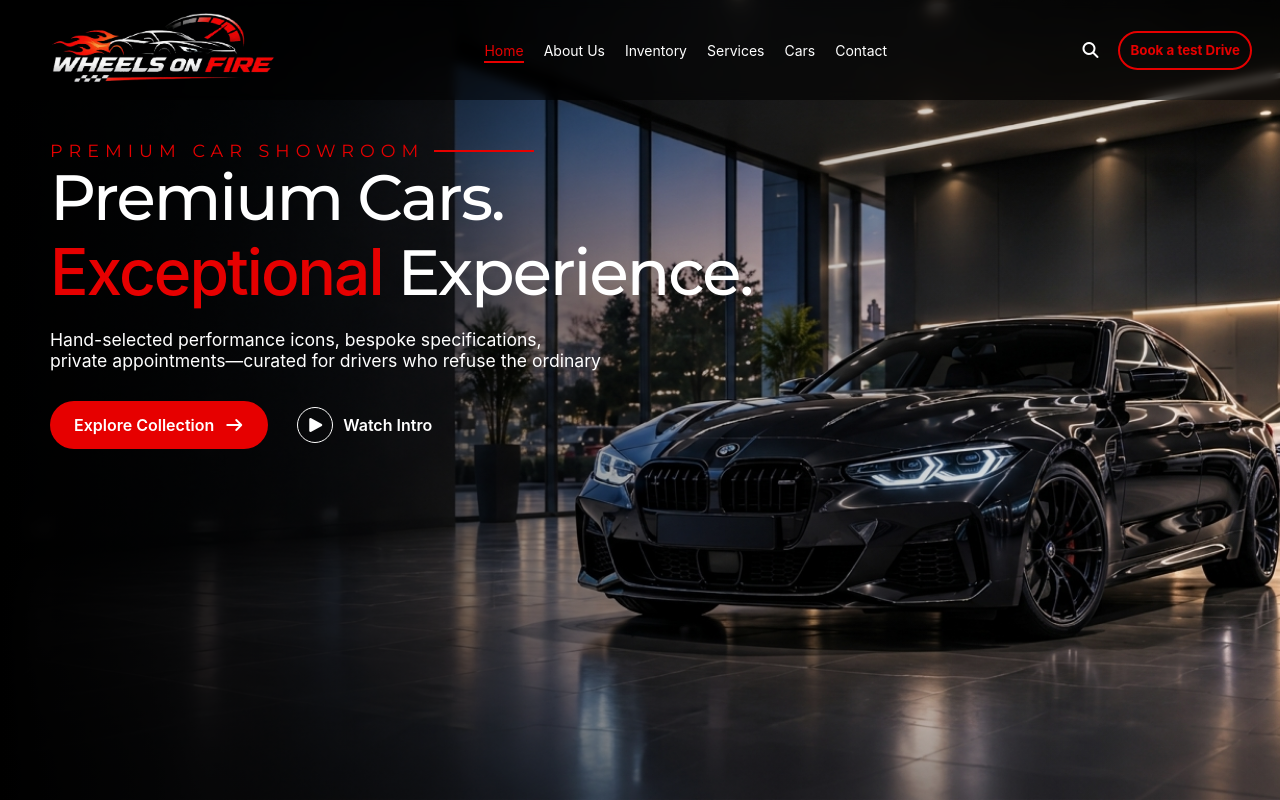
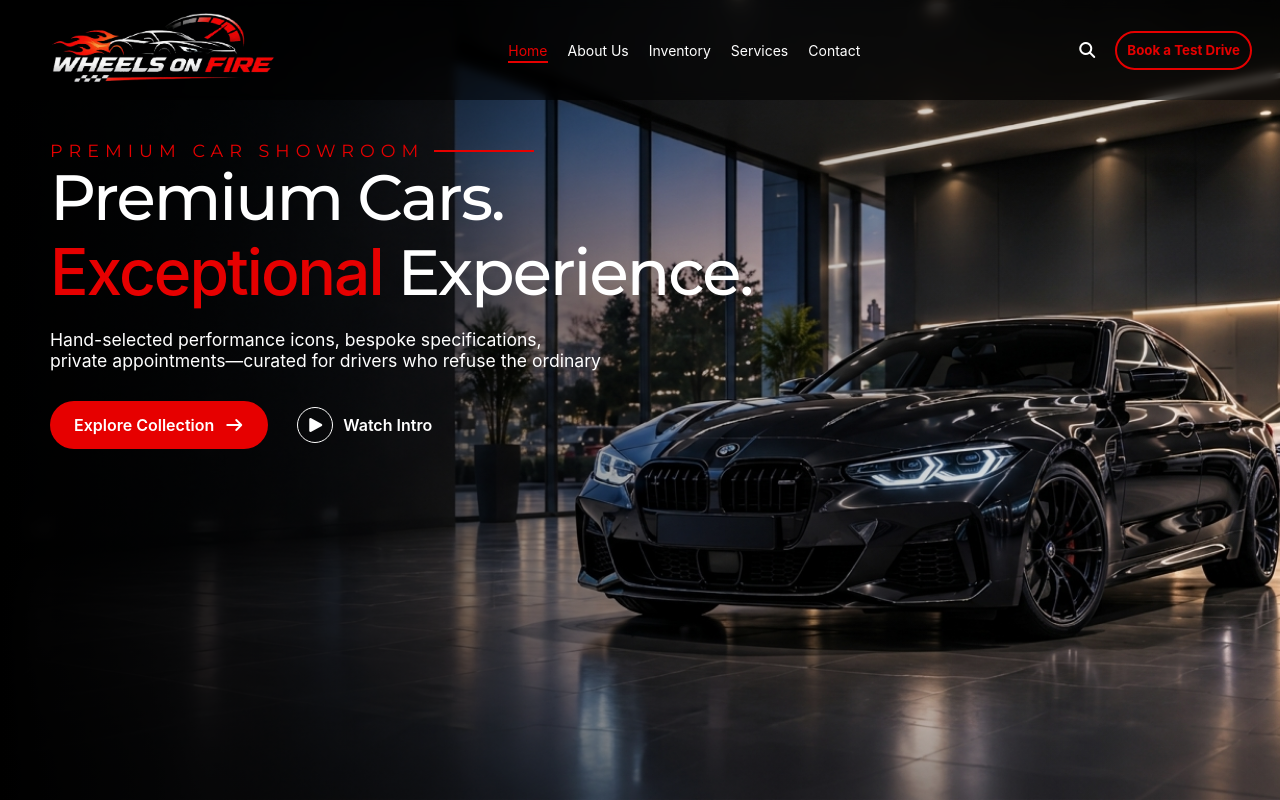
Before and after one commit to Ali-Shabraiz/wheels-on-fire, a plain HTML site: page index.html in a window 1280 px wide. Shown: the top 800 px of the page. Drawn offline with Linux system fonts and the light colour scheme.

Commit message:
fix : nav bar edited

```diff
--- a/index.html
+++ b/index.html
@@ -28,7 +28,7 @@
                     <li><a href="./about/index.html" >About Us</a></li>
                     <li><a href ="./inventory/index.html">Inventory</a> </li>
                     <li><a href="./services/index.html">Services</a>  </li>
-                    <li><a href="./cars/index.html">Cars</a></li>
+
                     <li><a href="./contact/index.html">Contact</a></li>
                 </ul>
                 <div class="buttons">
@@ -37,7 +37,7 @@
                         <input type="text" placeholder="Search Here...">
                         <button>Search</button>
                     </form> -->
-                    <button>Book a test Drive</button>
+                    <button>Book a Test Drive</button>
                 </div>
             </nav>
         </header>
```
Also changed, not shown: about/index.html (+1 -1 lines), services/index.html (+1 -1 lines).
